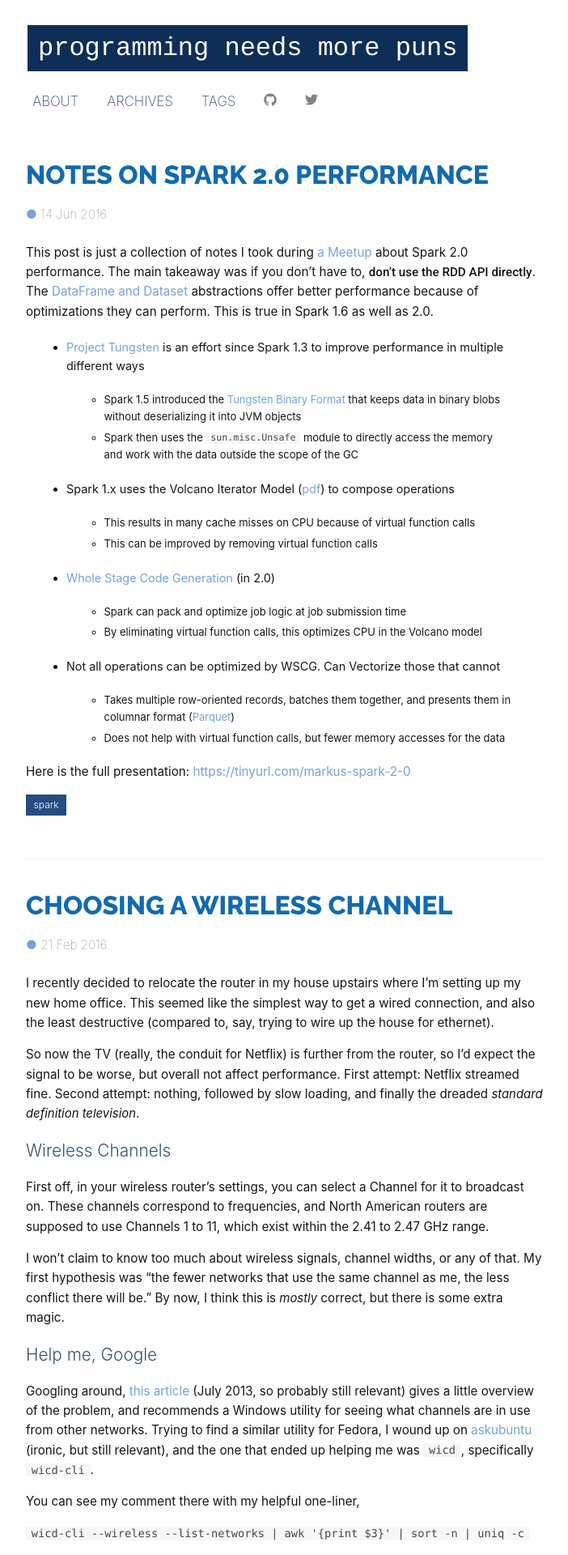
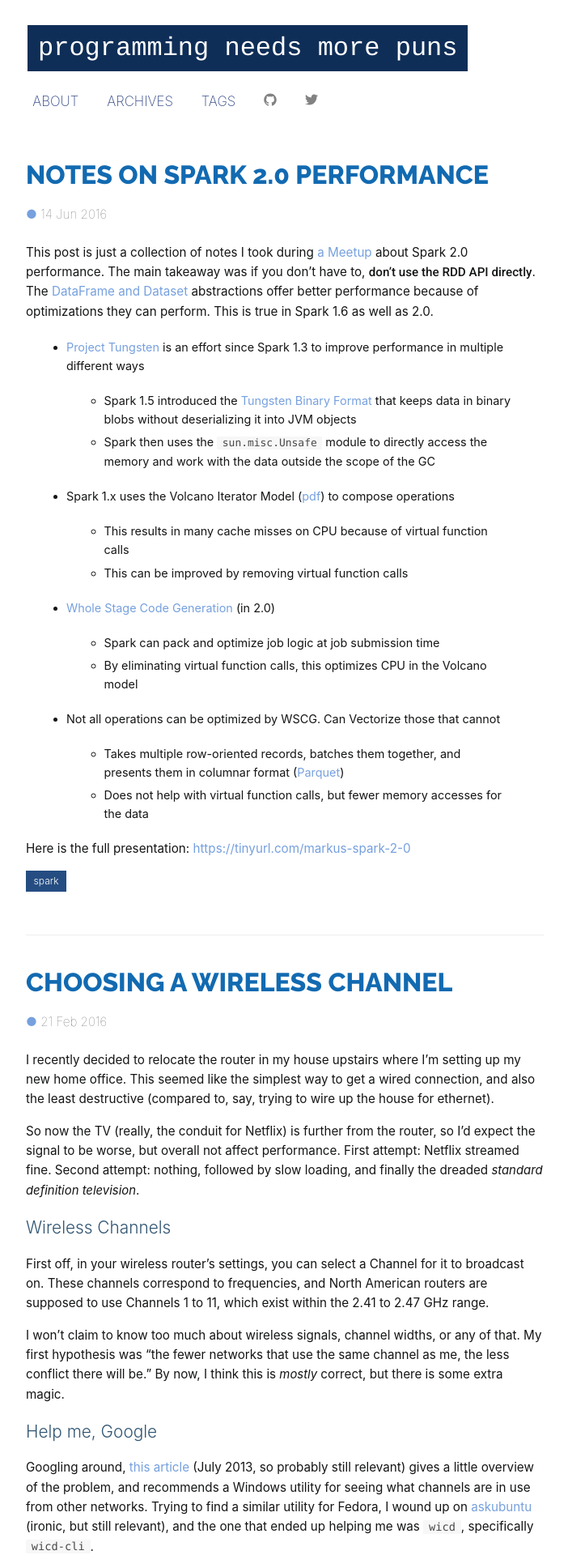
Before and after one commit to matthew-dailey/matthew-dailey.github.io, a Jekyll site: the page built from index.html, in a window 1280 px wide. Shown: the top 1920 px of the page at 81% size, without its empty margins (288-990 px from the left). Built offline with Jekyll 4.4.1, drawn with Linux system fonts in a browser that asks for light colours; some web fonts are replaced; the list of posts is cut into pages by our own code.

Commit message:
List items no longer shrink on nesting

```diff
--- a/css/main.css
+++ b/css/main.css
@@ -181,8 +181,11 @@
     margin-left: 5%;
 	margin-top: 5px;
 	line-height: 1.6em;
-	font-size: 0.8em;
+	font-size: 0.9em;
 	margin-bottom: 5px;
+}
+li li {
+    font-size: 1.0em;
 }
 a {
     color: #76a0de;
@@ -317,9 +320,6 @@
         margin-top: 12px;
         line-height: 1.6em;
     }
-    li {
-    	font-size: 0.9em;
-    }
     .heading {
         font-size: 32px
     }
```
